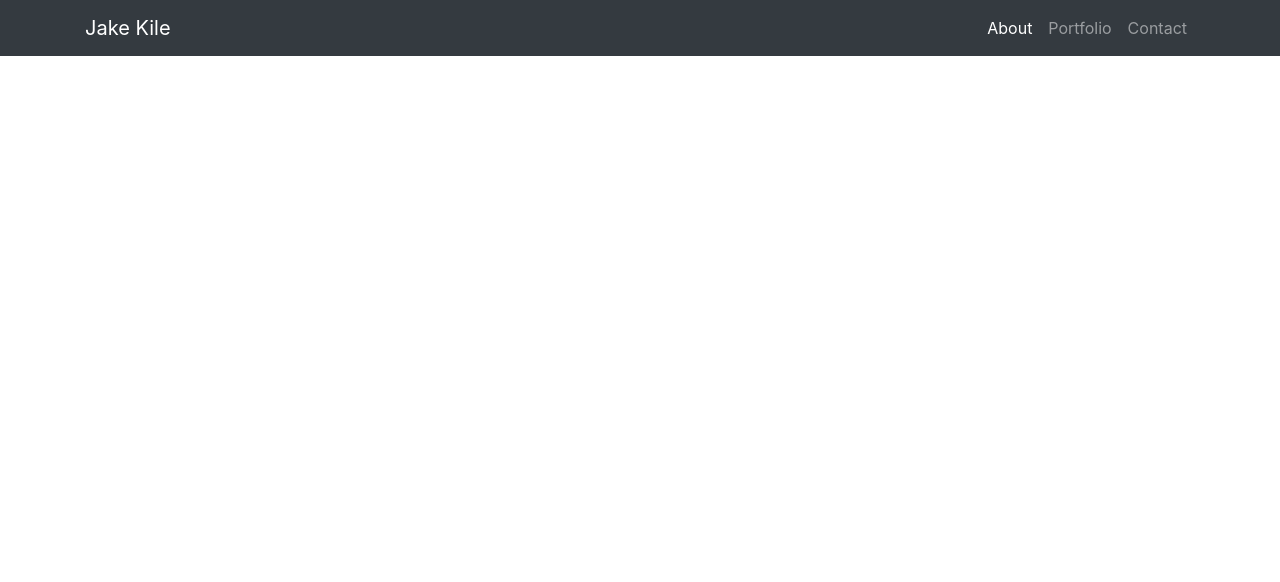
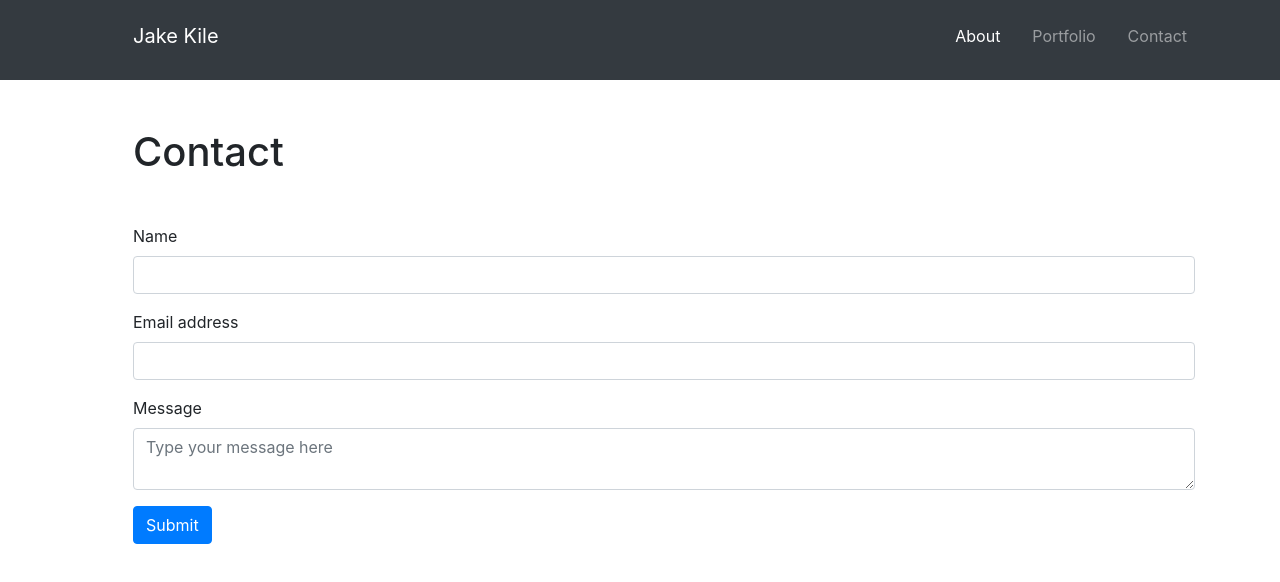
Before and after one commit to jkile/bootstrap-portfolio, a plain HTML site: page contact.html in a window 1280 px wide. Drawn offline with nearby package versions, Linux system fonts and the light colour scheme.

Commit message:
added contact form

```diff
--- a/contact.html
+++ b/contact.html
@@ -12,19 +12,19 @@
 </head>
 <body>
 
-    <nav class="navbar navbar-expand-lg navbar-dark bg-dark">
+    <nav class="navbar navbar-expand-lg navbar-dark bg-dark mb-5 pb-4">
         <div class="container">
-        <a class="navbar-brand" href="#">Jake Kile</a>
+        <a class="navbar-brand mt-2 ml-5" href="#">Jake Kile</a>
         <button class="navbar-toggler" type="button" data-toggle="collapse" data-target="#navbarNav" aria-controls="navbarNav" aria-expanded="false" aria-label="Toggle navigation">
           <span class="navbar-toggler-icon"></span>
         </button>
         <div class="collapse navbar-collapse" id="navbarNav">
-          <ul class="navbar-nav ml-auto">
+          <ul class="navbar-nav ml-auto mt-2">
             <li class="nav-item active">
-              <a class="nav-link" href="index.html">About <span class="sr-only">(current)</span></a>
+              <a class="nav-link mr-3" href="index.html">About <span class="sr-only">(current)</span></a>
             </li>
             <li class="nav-item">
-              <a class="nav-link" href="portfolio.html">Portfolio</a>
+              <a class="nav-link mr-3" href="portfolio.html">Portfolio</a>
             </li>
             <li class="nav-item">
               <a class="nav-link" href="contact.html">Contact</a>
@@ -36,7 +36,29 @@
 
     <div class="container">
 
+        <div class="row">
+            <div class="col-lg-12">
+                <h1 class="mb-5 ml-5">Contact</h1>
+            </div>
 
+        </div>
+
+
+        <form class="ml-5">
+            <div class="form-group">
+                <label for="nameInput">Name</label>
+                <input type="name" class="form-control" id="nameInput">
+              </div>
+            <div class="form-group">
+              <label for="emailInput">Email address</label>
+              <input type="email" class="form-control" id="emailInput" aria-describedby="emailHelp">
+            </div>
+            <div class="form-group">
+                <label for="messageInput">Message</label>
+                <textarea class="form-control" id="messageInput" placeholder="Type your message here"></textarea>
+            </div>
+            <button type="submit" class="btn btn-primary">Submit</button>
+          </form>
 
 
 
```
Also changed, not shown: portfolio.html (+5 -5 lines).
